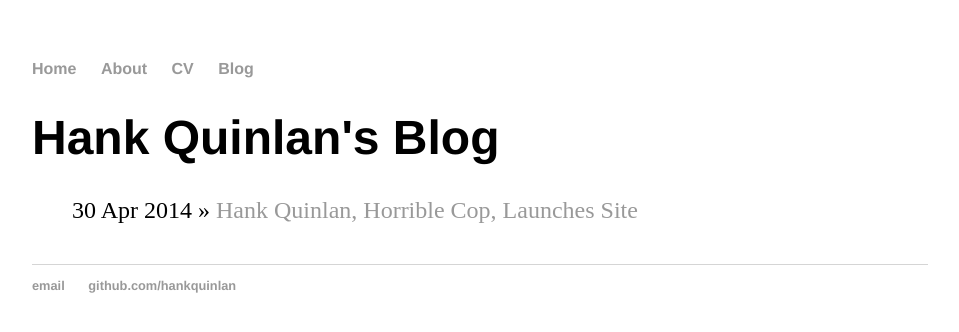
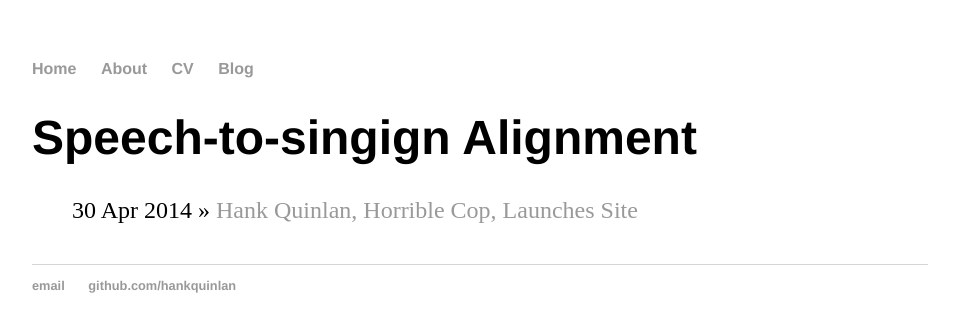
Before and after one commit to bidishasharma/bidishasharma.github.io, a Jekyll site: the page built from alignment/index.html, in a window 1280 px wide. Shown: the top 332 px of the page, without its empty margins (160-1119 px from the left). Built offline with Jekyll 4.4.1, drawn with Linux system fonts in a browser that asks for light colours.

Commit message:
Update index.html

```diff
--- a/alignment/index.html
+++ b/alignment/index.html
@@ -1,6 +1,6 @@
 ---
 layout: default
-title: Hank Quinlan's Blog
+title: Speech-to-singign Alignment
 ---
 	<h1>{{ page.title }}</h1>
 	<ul class="posts">
```
